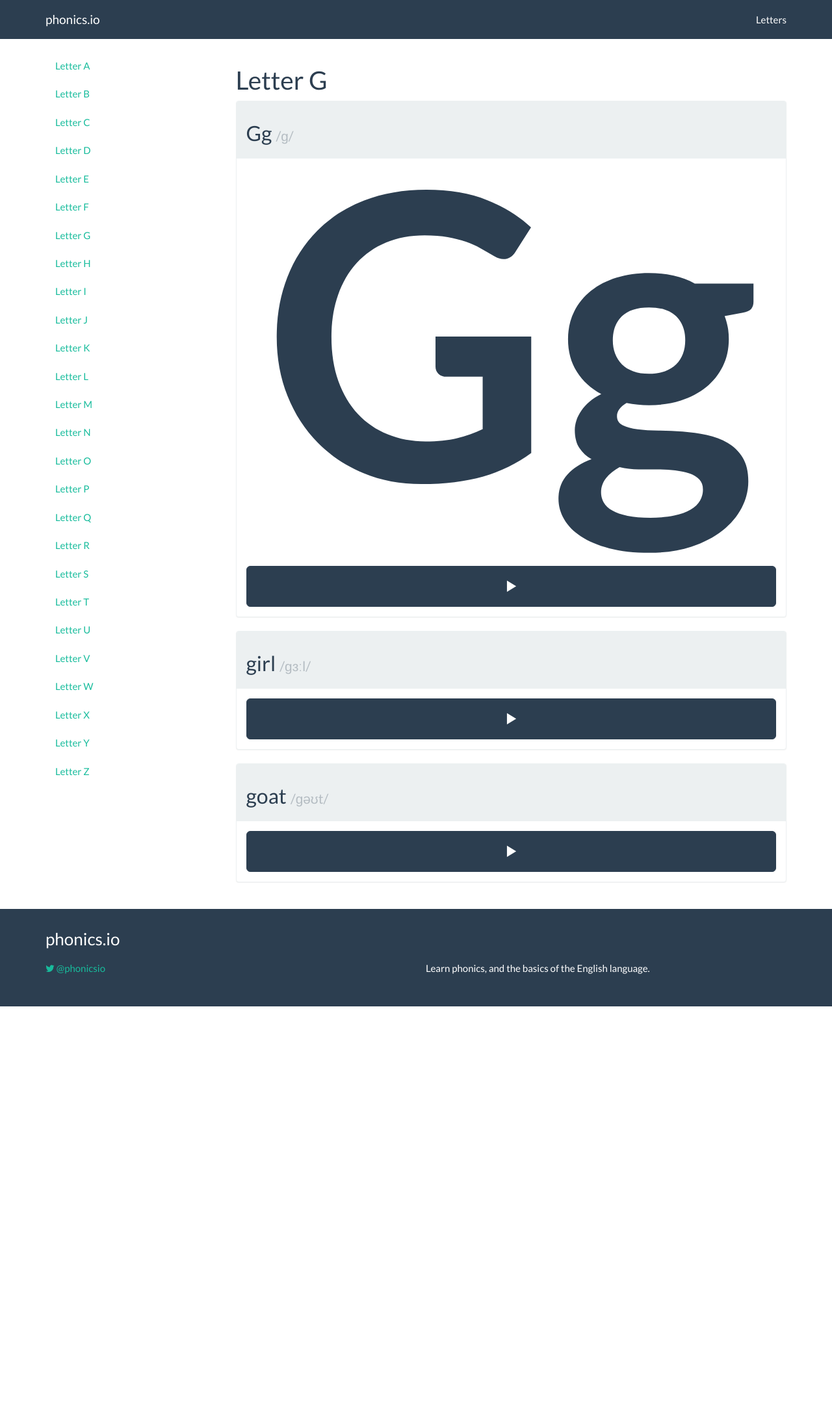
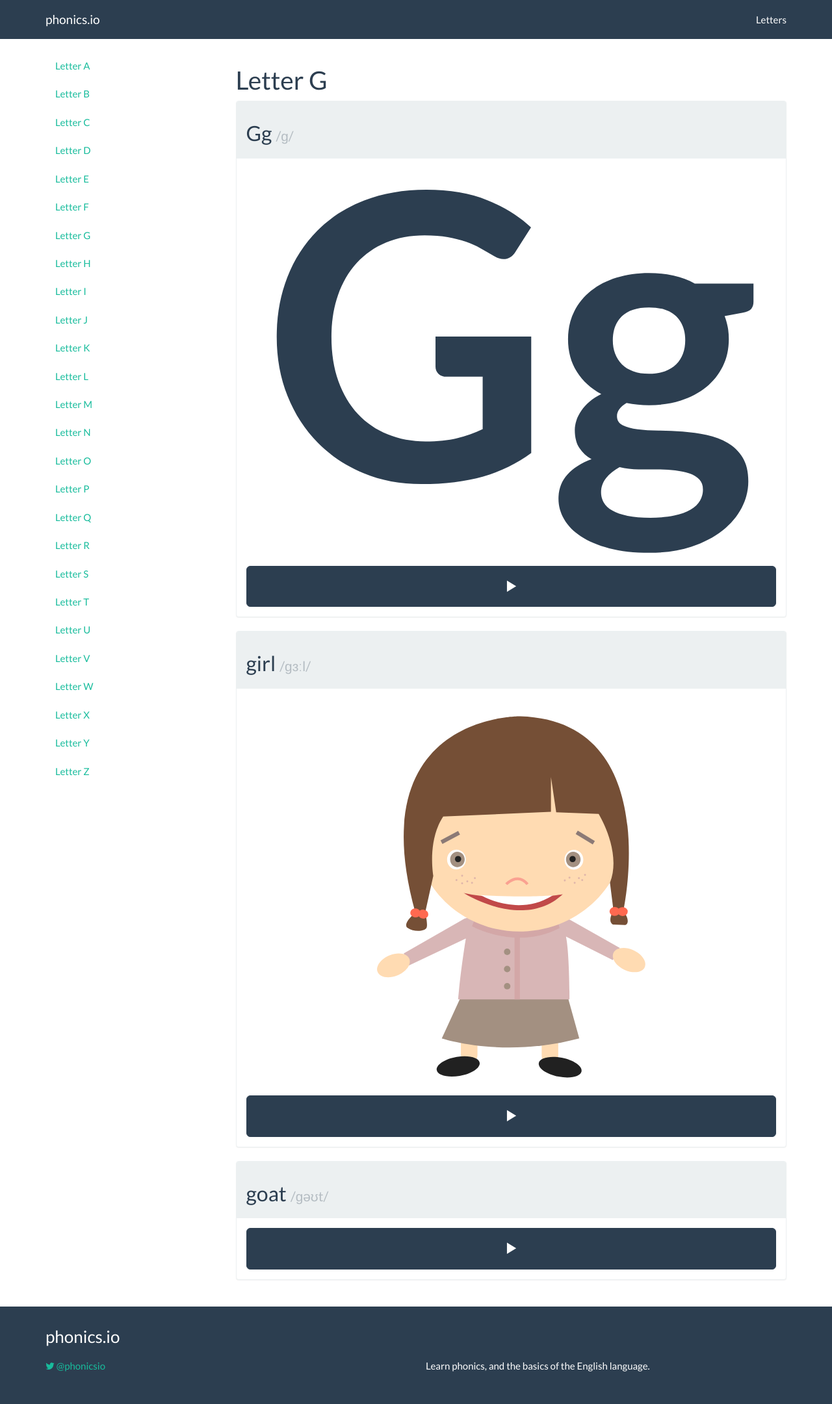
Before and after one commit to irmbrady/phonics.io, a Jekyll site: the page built from letters/g.html, in a window 1280 px wide. Shown: the whole page at 65% size. Built offline with Jekyll 4.4.1, drawn with Linux system fonts in a browser that asks for light colours; nearby versions of some CDN libraries; before the commit the page ends 1549 px from its top, so only the background shows below that.

Commit message:
Added girl svg

```diff
--- a/letters/g.html
+++ b/letters/g.html
@@ -26,7 +26,7 @@
     <h2>girl <small>/ɡɜːl/</small></h2>
   </div>
   <div class="panel-body">
-    <!-- <img src="/../resources/images/XX.svg" alt="XX" style="width: 100%; display: block;"/> -->
+    <img src="/../resources/images/girl.svg" alt="girl" style="width: 100%; display: block;"/>
     <audio id="say-girl">
       <source src="/../resources/sounds/mp3/girl.mp3" type="audio/mpeg" />
       <source src="/../resources/sounds/ogg/girl.ogg" type="audio/ogg" />
```
Also changed, not shown: resources/images/girl.svg (added).
